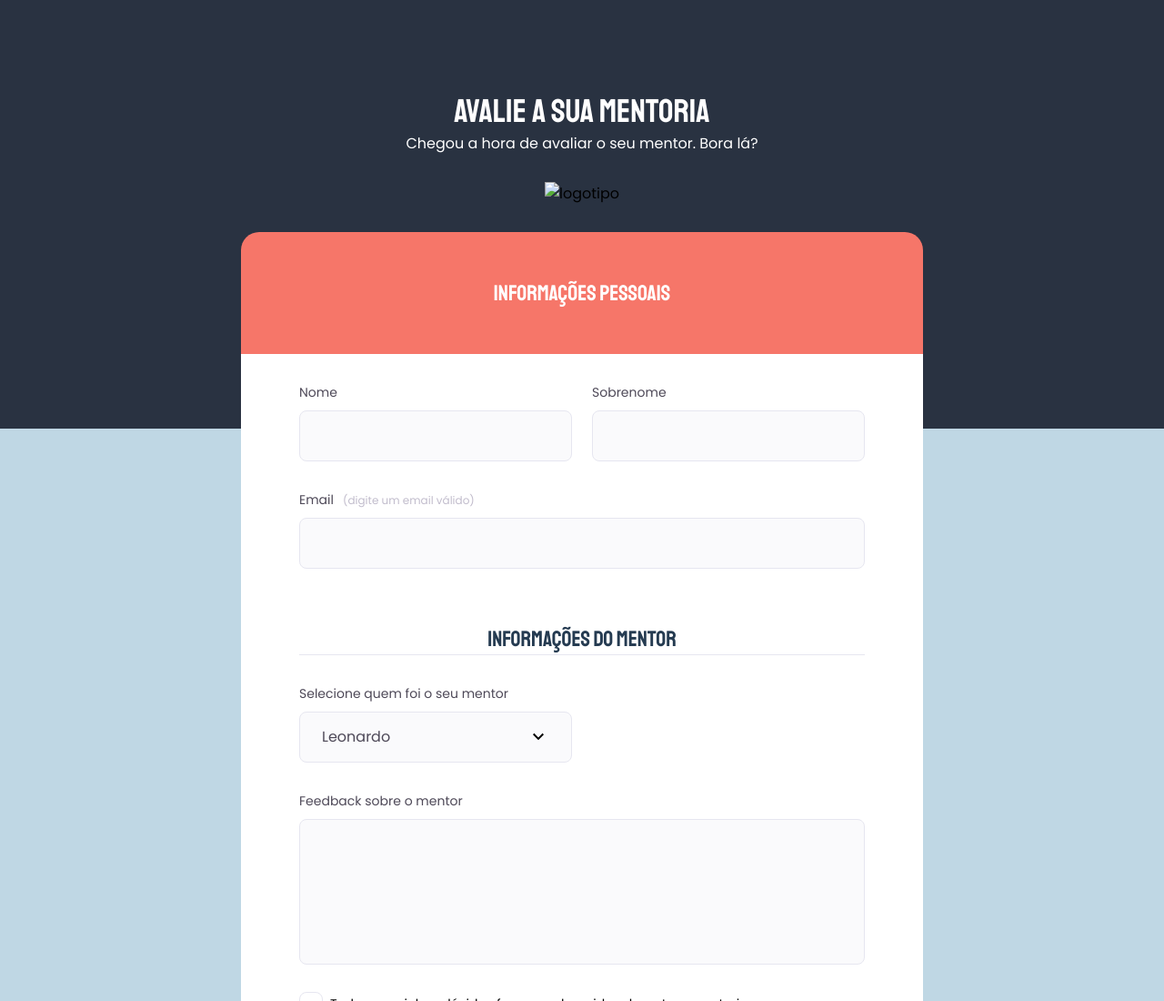
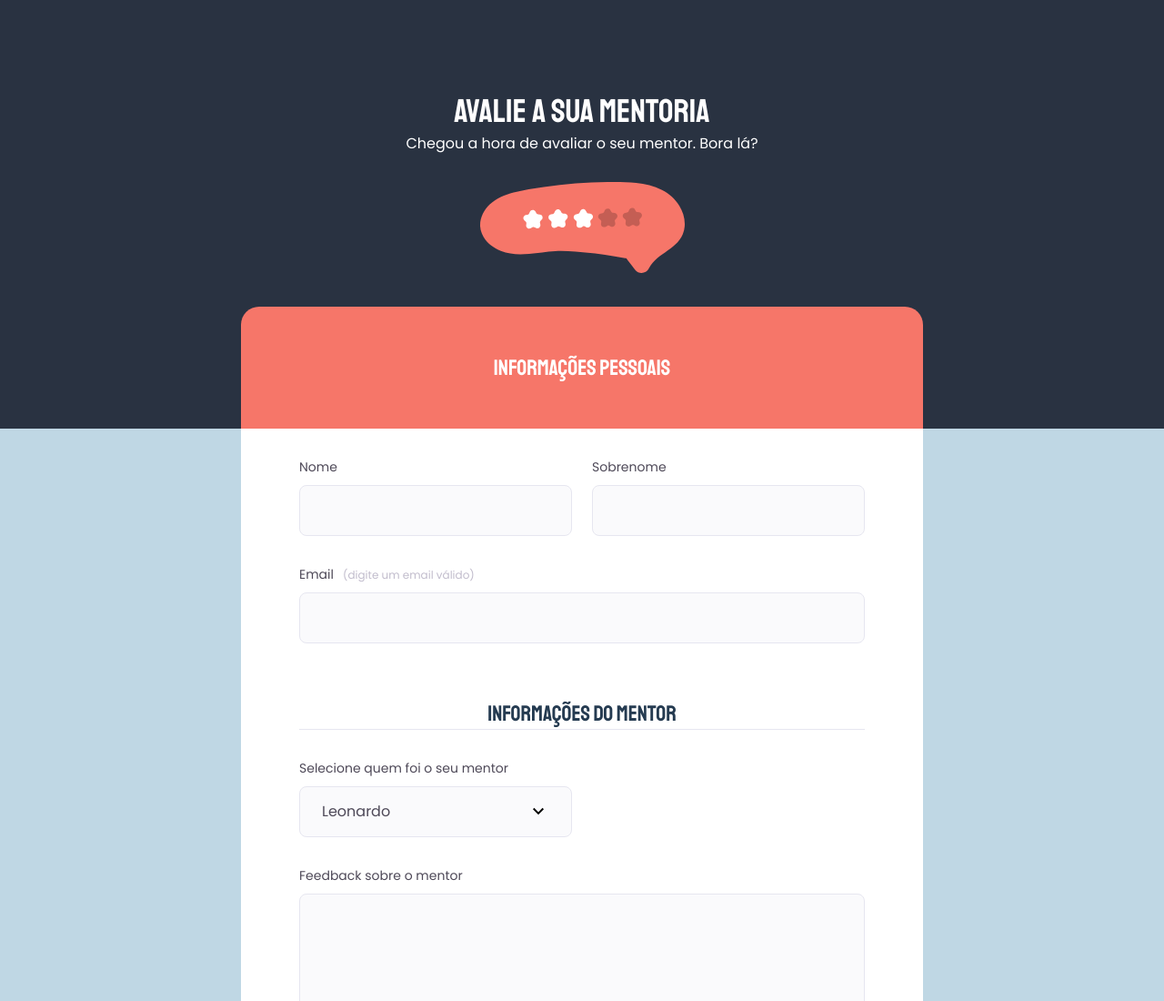
Before and after one commit to wm4fun/formulario-avalie-a-sua-mentoria, a plain HTML site: page index.html in a window 1280 px wide. Shown: the top 1100 px of the page at 91% size. Drawn offline with Linux system fonts and the light colour scheme; the site is published under a folder, as on GitHub Pages, so addresses that start at the root find nothing.

Commit message:
Update index.html

```diff
--- a/index.html
+++ b/index.html
@@ -21,7 +21,7 @@
 
             <p>Chegou a hora de avaliar o seu mentor. Bora lá?</p>
 
-            <img src="/images/img1.svg" alt="logotipo">
+            <img src="./images/img1.svg" alt="logotipo">
 
             <div class="top__cabecalho">Informações pessoais</div>
         </header>
```
